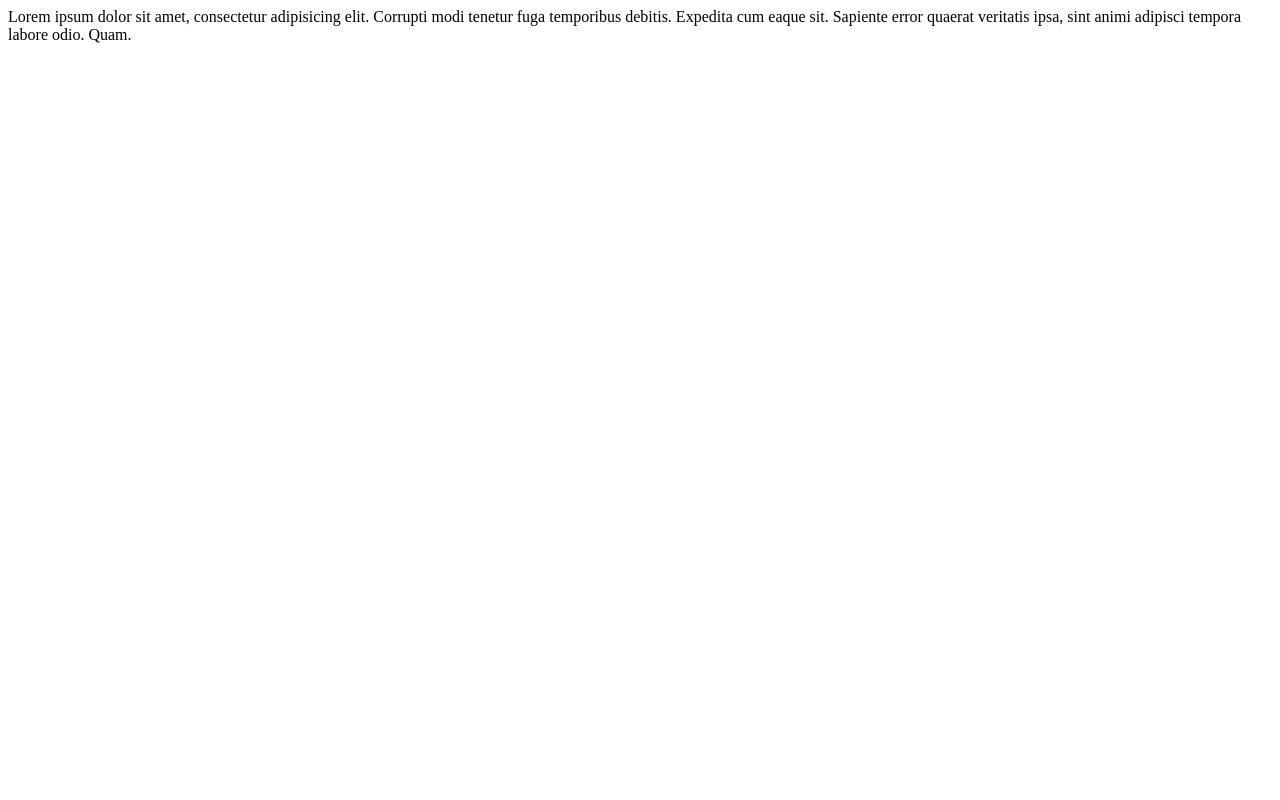
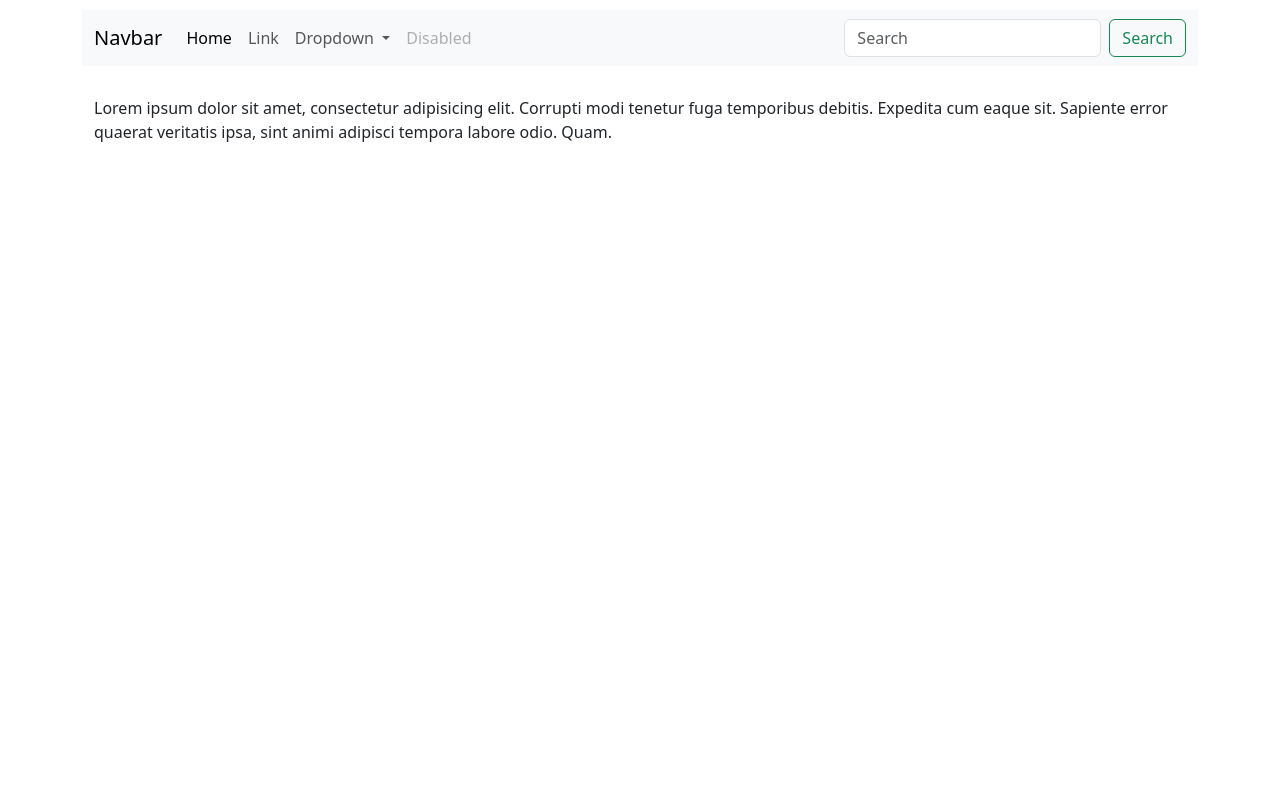
Before and after one commit to richedperson1/Django, a Django app: page /travel in a window 1280 px wide. Run offline with Django 4.2, Linux system fonts and the light colour scheme.

Commit message:
added dynamic content change in the django

```diff
--- a/firstDjango/assets/css/style.css
+++ /dev/null
@@ -1,3 +0,0 @@
-body{
-    background-color: aquamarine;
-}
--- a/firstDjango/firstDjango/settings.py
+++ b/firstDjango/firstDjango/settings.py
@@ -120,7 +120,7 @@
     os.path.join(BASE_DIR,"statics")
 ]
 
-STATIC_ROOT = os.path.join(BASE_DIR,'assets3')
+STATIC_ROOT = os.path.join(BASE_DIR,'assets')
 # Default primary key field type
 # https://docs.djangoproject.com/en/4.2/ref/settings/#default-auto-field
 
--- /dev/null
+++ b/firstDjango/statics/css/index.css
@@ -0,0 +1,26 @@
+* {
+    margin: 0;
+    padding: 0;
+    box-sizing: border-box;
+}
+
+html,
+body {
+    width: 100%;
+    background-color: rgb(229, 167, 167);
+    height: 100%;
+}
+
+.container {
+    /* height: 100%; */
+    width: 100%;
+    /* max-width: 1330px; */
+    padding-inline: 20px;
+    padding: 10px;
+}
+
+.first ul {
+    display: flex;
+    list-style: none;
+    gap: 20px;
+}
--- a/firstDjango/templates/index.html
+++ b/firstDjango/templates/index.html
@@ -1,3 +1,4 @@
+{% load static %}
 <!DOCTYPE html>
 <html lang="en">
 
@@ -5,53 +6,65 @@
     <meta charset="UTF-8">
     <meta name="viewport" content="width=device-width, initial-scale=1.0">
     <title>Document</title>
+    <link rel="stylesheet" href="{% static 'css/index.css'%}">
+    <link href="https://cdn.jsdelivr.net/npm/bootstrap@5.3.0/dist/css/bootstrap.min.css" rel="stylesheet"
+        integrity="sha384-9ndCyUaIbzAi2FUVXJi0CjmCapSmO7SnpJef0486qhLnuZ2cdeRhO02iuK6FUUVM" crossorigin="anonymous">
 </head>
-<style>
-    * {
-        margin: 0;
-        padding: 0;
-        box-sizing: border-box;
-    }
-
-    html,
-    body {
-        width: 100%;
-        background-color: red;
-        height: 100%;
-    }
-
-    .container {
-        height: 100%;
-        width: 100%;
-        max-width: 1230px;
-        padding-inline: 10px;
-        padding: 20px;
-    }
-
-    .first ul {
-        display: flex;
-        list-style: none;
-        gap: 20px;
-    }
-</style>
 
 <body>
+    <header class="container">
+        <nav class="navbar navbar-expand-lg bg-body-tertiary">
+            <div class="container-fluid">
+                <a class="navbar-brand" href="#">Navbar</a>
+                <button class="navbar-toggler" type="button" data-bs-toggle="collapse"
+                    data-bs-target="#navbarSupportedContent" aria-controls="navbarSupportedContent"
+                    aria-expanded="false" aria-label="Toggle navigation">
+                    <span class="navbar-toggler-icon"></span>
+                </button>
+                <div class="collapse navbar-collapse" id="navbarSupportedContent">
+                    <ul class="navbar-nav me-auto mb-2 mb-lg-0">
+                        <li class="nav-item">
+                            <a class="nav-link active" aria-current="page" href="#">Home</a>
+                        </li>
+                        <li class="nav-item">
+                            <a class="nav-link" href="#">Link</a>
+                        </li>
+                        <li class="nav-item dropdown">
+                            <a class="nav-link dropdown-toggle" href="#" role="button" data-bs-toggle="dropdown"
+                                aria-expanded="false">
+                                Dropdown
+                            </a>
+                            <ul class="dropdown-menu">
+                                <li><a class="dropdown-item" href="#">User 1</a></li>
+                                <li><a class="dropdown-item" href="#">User 2</a></li>
+                                <li>
+                                    <hr class="dropdown-divider">
+                                </li>
+                                <li><a class="dropdown-item" href="#">Something else here</a></li>
+                            </ul>
+                        </li>
+                        <li class="nav-item">
+                            <a class="nav-link disabled">Disabled</a>
+                        </li>
+                    </ul>
+                    <form class="d-flex" role="search">
+                        <input class="form-control me-2" type="search" placeholder="Search" aria-label="Search">
+                        <button class="btn btn-outline-success" type="submit">Search</button>
+                    </form>
+                </div>
+            </div>
+        </nav>
+    </header>
     <main class="container">
-        <div class="first">
-            <ul>
-                <li>Home</li>
-                <li>About</li>
-                <li>Contact</li>
-            </ul>
-            <h2>{{Name}}</h2>
-            <h2>{{lName}}</h2>
-        </div>
         {% block data %}
         <h2>Hello world from index.html</h2>
         {% endblock %}
 
     </main>
 
+    <script src="https://cdn.jsdelivr.net/npm/bootstrap@5.3.0/dist/js/bootstrap.bundle.min.js"
+        integrity="sha384-geWF76RCwLtnZ8qwWowPQNguL3RmwHVBC9FhGdlKrxdiJJigb/j/68SIy3Te4Bkz"
+        crossorigin="anonymous"></script>
 </body>
 
 </html>
--- a/firstDjango/templates/travel.html
+++ b/firstDjango/templates/travel.html
@@ -1,17 +1,15 @@
-<!DOCTYPE html>
-<html lang="en">
+{% extends "index.html" %}
 
-<head>
-    <meta charset="UTF-8">
-    <meta name="viewport" content="width=device-width, initial-scale=1.0">
-    <title>Document</title>
-</head>
 
-<body>
+{% block data %}
+<div class="first-element container">Lorem ipsum dolor sit amet, consectetur adipisicing elit. Corrupti modi
+    tenetur
+    fuga
+    temporibus debitis. Expedita cum eaque sit. Sapiente error quaerat veritatis ipsa, sint animi adipisci
+    tempora
+    labore odio. Quam.</div>
+{% for ind in range %}
+<h2>ind</h2>
+{% endfor %}
 
-    <div class="first-element">Lorem ipsum dolor sit amet, consectetur adipisicing elit. Corrupti modi tenetur fuga
-        temporibus debitis. Expedita cum eaque sit. Sapiente error quaerat veritatis ipsa, sint animi adipisci tempora
-        labore odio. Quam.</div>
-</body>
-
-</html>
+{% endblock %}
--- a/firstDjango/travel/views.py
+++ b/firstDjango/travel/views.py
@@ -8,4 +8,4 @@
 # Create your views here.
 
 def travelHello2(request):
-    return HttpResponse("This is for nested routing which is first main urls then apps urls")
+    return HttpResponse("This is for nested routing which is first main urls then apps urls",{"range":5})
```
